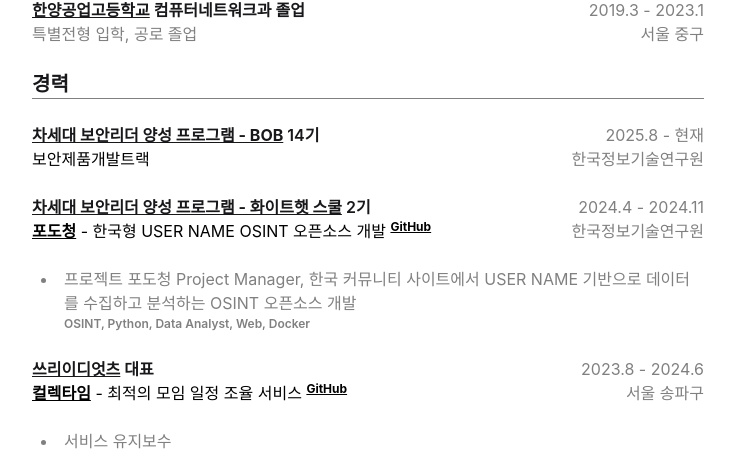
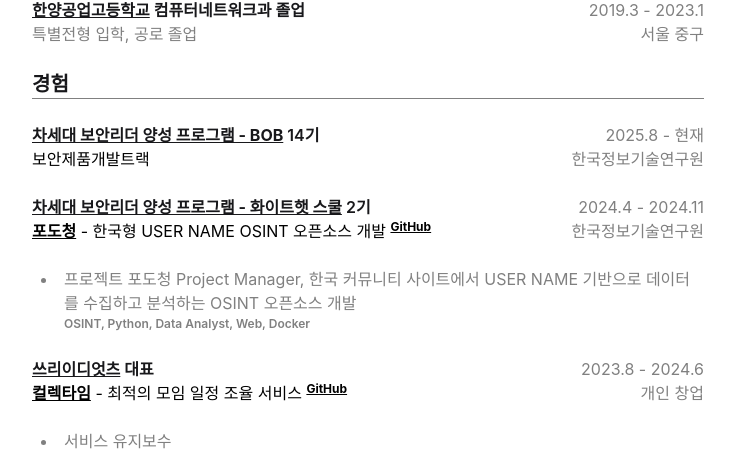
Before and after one commit to daehyuh/daehyundev, a Next.js app: page /cv in a window 1280 px wide. Shown: the part 255-709 px from the top of the page, without its empty margins (272-1007 px from the left). Built offline with nearby package versions, Linux system fonts and the light colour scheme.

Commit message:
fix blank

```diff
--- a/src/app/cv/page.js
+++ b/src/app/cv/page.js
@@ -20,7 +20,7 @@
         <br/>
         <span className="text-muted-foreground">특별전형 입학, 공로 졸업</span></p>
 
-        <h3>경력</h3>
+        <h3>경험</h3>
 
 
         <p><strong><a href="https://www.kitribob.kr/">차세대 보안리더 양성 프로그램 - BOB</a> 14기</strong>
@@ -37,7 +37,7 @@
 
 
         <p><strong><a href="https://collecti.me">쓰리이디엇츠</a> 대표</strong>
-        <span className="text-muted-foreground float-end text-right">2023.8 - 2024.6<br></br>서울 송파구</span><br/></p>
+        <span className="text-muted-foreground float-end text-right">2023.8 - 2024.6<br></br>개인 창업</span><br/></p>
         <a href="https://collecti.me">컬렉타임</a> - 최적의 모임 일정 조율 서비스 <sup><a href="https://github.com/swm-collectime">GitHub</a></sup>
         <ul>
         <li>서비스 유지보수
```
